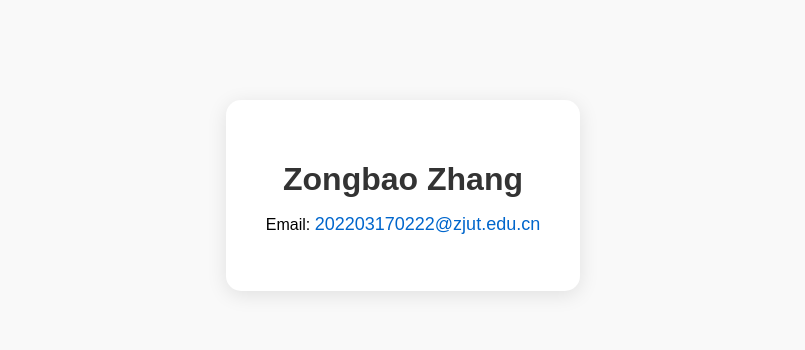
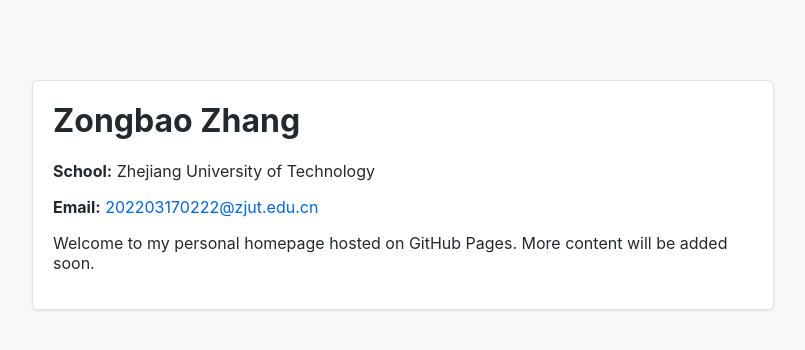
Before and after one commit to zb360732/zb360732.github.io, a plain HTML site: page index.html in a window 1280 px wide. Shown: the whole page, without its empty margins (237-1042 px from the left). Drawn offline with Linux system fonts and the light colour scheme.

Commit message:
Update index.html

```diff
--- a/index.html
+++ b/index.html
@@ -2,39 +2,48 @@
 <html lang="en">
 <head>
   <meta charset="UTF-8">
-  <title>Zongbao Zhang - Personal Homepage</title>
+  <meta name="viewport" content="width=device-width, initial-scale=1">
+  <title>Zongbao Zhang</title>
   <style>
     body {
-      font-family: Arial, sans-serif;
-      background: #f9f9f9;
-      text-align: center;
-      margin-top: 100px;
+      font-family: -apple-system, BlinkMacSystemFont, "Segoe UI", Roboto, "Helvetica Neue", Arial, sans-serif;
+      margin: 0;
+      padding: 0;
+      background-color: #f6f8fa;
+      color: #24292e;
     }
-    .card {
-      background: white;
-      display: inline-block;
-      padding: 40px;
-      border-radius: 15px;
-      box-shadow: 0 4px 20px rgba(0,0,0,0.1);
+    .container {
+      max-width: 700px;
+      margin: 80px auto;
+      padding: 20px;
+      background: #ffffff;
+      border: 1px solid #e1e4e8;
+      border-radius: 6px;
+      box-shadow: 0 1px 3px rgba(27,31,35,0.1);
     }
     h1 {
-      color: #333;
-      margin-bottom: 10px;
+      margin-top: 0;
     }
     a {
-      color: #0066cc;
+      color: #0366d6;
       text-decoration: none;
-      font-size: 18px;
     }
     a:hover {
       text-decoration: underline;
     }
+    .info {
+      margin-top: 1em;
+    }
   </style>
 </head>
 <body>
-  <div class="card">
+  <div class="container">
     <h1>Zongbao Zhang</h1>
-    <p>Email: <a href="mailto:202203170222@zjut.edu.cn">202203170222@zjut.edu.cn</a></p>
+    <p><strong>School:</strong> Zhejiang University of Technology</p>
+    <p><strong>Email:</strong> <a href="mailto:202203170222@zjut.edu.cn">202203170222@zjut.edu.cn</a></p>
+    <div class="info">
+      <p>Welcome to my personal homepage hosted on GitHub Pages. More content will be added soon.</p>
+    </div>
   </div>
 </body>
 </html>
```
